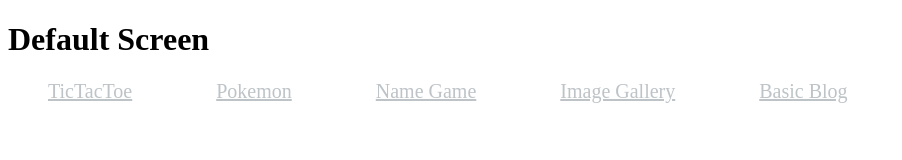
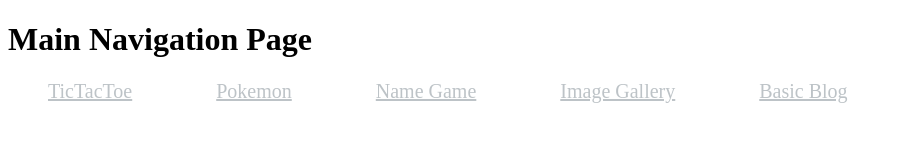
Before and after one commit to vidgit/JSApps, a plain HTML site: page index.html in a window 1280 px wide. Shown: the whole page, without its empty margins (0-902 px from the left). Drawn offline with Linux system fonts and the light colour scheme.

Commit message:
Modified Main Navigation Page

```diff
--- a/index.html
+++ b/index.html
@@ -4,7 +4,7 @@
   <meta charset="UTF-8">
   <meta name="viewport" content="width=device-width, initial-scale=1.0">
   <meta http-equiv="X-UA-Compatible" content="ie=edge">
-  <title>Document</title>
+  <title>Welcome to the shitshow</title>
   <style media="screen">
     a{
       font-size: 20px;
@@ -16,7 +16,7 @@
   </style>
 </head>
 <body>
-  <h1>Default Screen</h1>
+  <h1>Main Navigation Page</h1>
   <a href="TicTacToe/">TicTacToe</a>
   <a href="Pokemon/">Pokemon</a>
   <a href="PokemonNameGame">Name Game</a>
```
